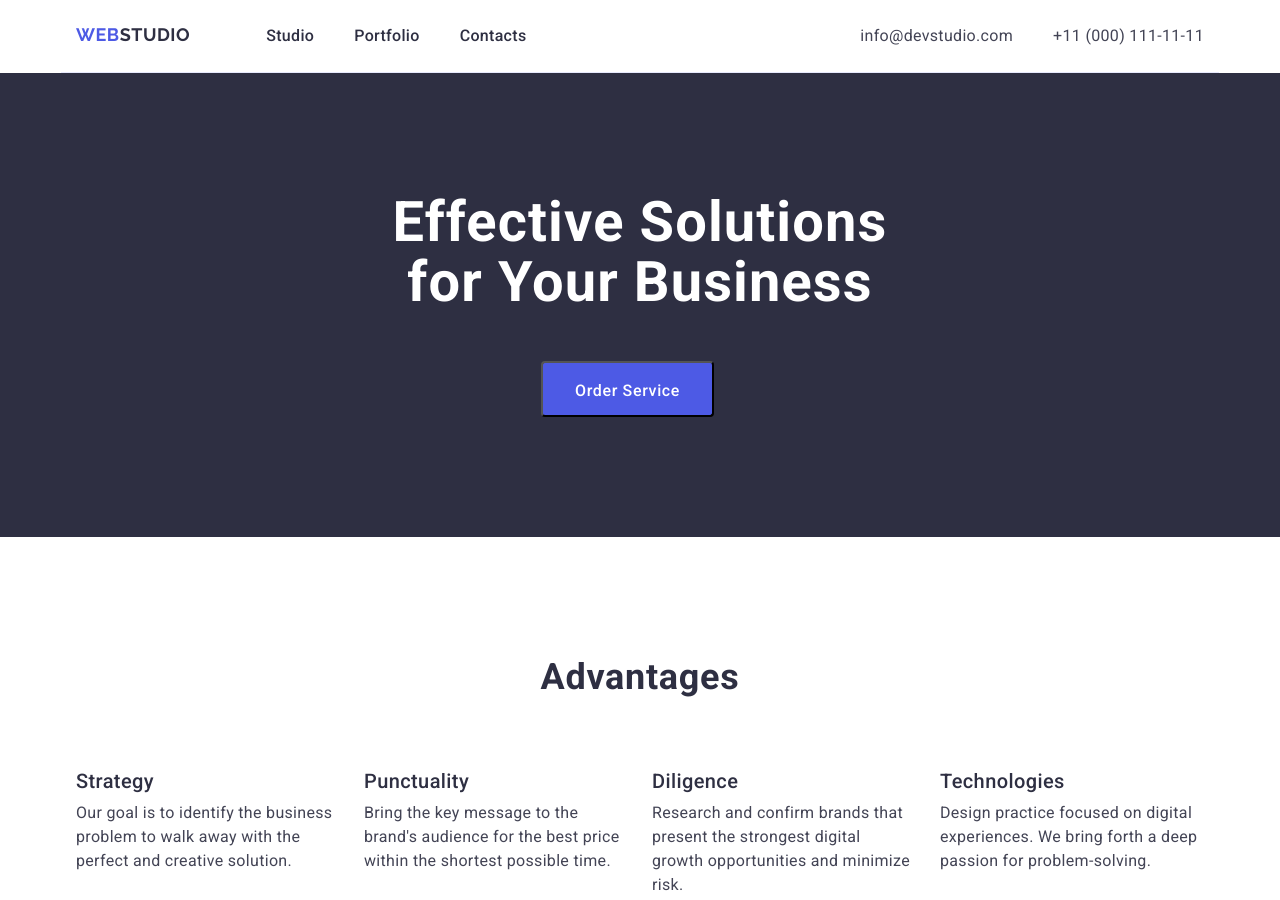
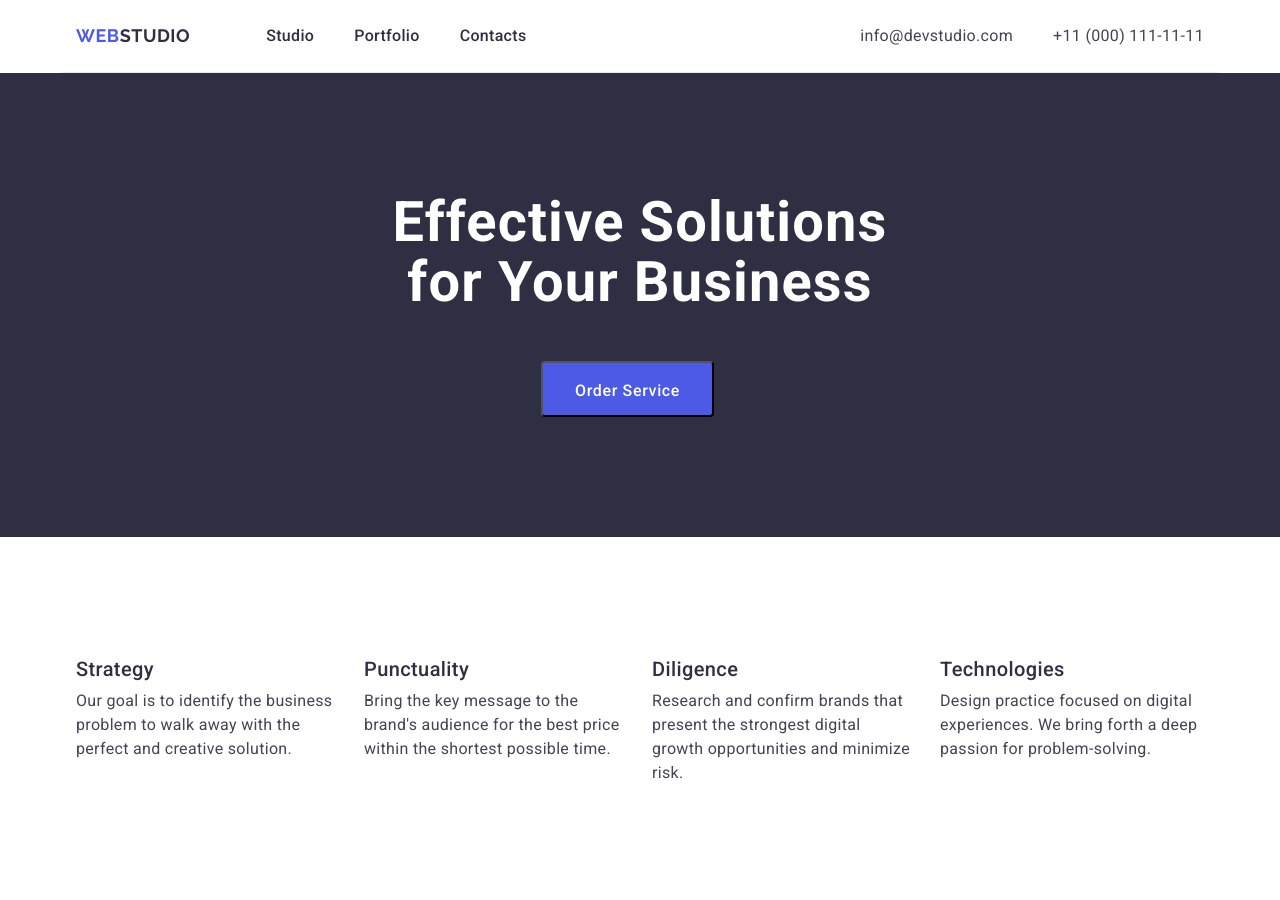
Before and after one commit to Maks-Onyshchenko13051927101261/goit-markup-hw-03, a plain HTML site: page index.html in a window 1280 px wide. Shown: the top 900 px of the page. Drawn offline with nearby package versions, Linux system fonts and the light colour scheme.

Commit message:
add index file

```diff
--- a/css/index.css
+++ b/css/index.css
@@ -44,19 +44,18 @@ button {
   padding-bottom: 120px;
 }
 /*================HEDER================*/
-.main-heder .conteiner{
+.heder-container {
   background: #fff;
   display: flex;
   justify-content: space-between;
-    padding-top: 24px;
-    padding-bottom: 24px;
   border-bottom: 1px solid #e7e9fc;
 }
 .page-navigation {
   display: flex;
+  align-items: center;
 }
 .page-navigation .menu-logo {
-    font-family: "Raleway", sans-serif;
+  font-family: 'Raleway', sans-serif;
   font-weight: 700;
   font-size: 18px;
   line-height: 1.17;
@@ -66,13 +65,13 @@ button {
   margin-right: 76px;
 }
 .accent-header {
-    font-family: "Raleway", sans-serif;
+  font-family: 'Raleway', sans-serif;
   font-weight: 700;
   font-size: 18px;
   line-height: 1.17;
   letter-spacing: 0.03em;
   text-transform: uppercase;
-    color: #2e2f42
+  color: #2e2f42;
 }
 .page-navigation .page-menu {
   display: flex;
@@ -88,6 +87,8 @@ button {
   line-height: 1.5;
   letter-spacing: 0.02em;
   color: #2e2f42;
+  padding-top: 24px;
+  padding-bottom: 24px;
 }
 .conteiner .adress-info {
   display: flex;
@@ -100,6 +101,8 @@ button {
   letter-spacing: 0.02em;
   font-style: normal;
   color: #434455;
+  padding-top: 24px;
+  padding-bottom: 24px;
 }
 .contacts-info .contacts-link:hover,
 .contacts-info .contacts-link:focus {
@@ -140,7 +143,7 @@ button {
 }
 .service-solutions .service-button:hover,
 .service-solutions .service-button:focus {
-    background-color: #404BBF
+  background-color: #404bbf;
 }
 /*================ADVANTAGES================*/
 .advantages-title {
@@ -152,12 +155,25 @@ button {
   color: #2e2f42;
   margin-bottom: 72px;
 }
+.visually-hidden {
+  position: absolute;
+  width: 1px;
+  height: 1px;
+  margin: -1px;
+  border: 0;
+  padding: 0;
+
+  white-space: nowrap;
+  clip-path: inset(100%);
+  clip: rect(0 0 0 0);
+  overflow: hidden;
+}
 .advantages-list {
   display: flex;
   gap: 24px;
 }
 .advantages-list-item {
-    width: calc((100% - 72px)/4);
+  width: calc((100% - 72px) / 4);
 }
 .advantages-list-title {
   font-weight: 500;
@@ -192,7 +208,7 @@ button {
   display: flex;
   gap: 24px;
 }
-.team-list-item{
+.team-list-item {
   border-radius: 0 0 4px 4px;
   padding: 0px 0px 32px 0px;
   width: 264px;
@@ -249,7 +265,6 @@ button {
   line-height: 1.5;
   letter-spacing: 0.02em;
   color: #434455;
-
 }
 .portfolio-title-text {
   border-bottom: 1px solid #e7e9fc;
@@ -265,10 +280,9 @@ button {
   margin-left: auto;
   margin-right: auto;
   background: #2e2f42;
-
 }
 .footer-logo {
-    font-family: "Raleway", sans-serif;
+  font-family: 'Raleway', sans-serif;
   font-weight: 700;
   font-size: 18px;
   line-height: 1.17;
@@ -286,7 +300,7 @@ button {
   width: 264px;
 }
 .accent-footer {
-    font-family: "Raleway", sans-serif;
+  font-family: 'Raleway', sans-serif;
   font-weight: 700;
   font-size: 18px;
   line-height: 1.17;
--- a/index.html
+++ b/index.html
@@ -15,7 +15,7 @@
     <body>
         <!--================HEDER================-->
         <header class="main-heder">
-            <div class="conteiner">
+            <div class="conteiner heder-container">
                 <nav class="page-navigation">
                     <a class="menu-logo" href="./index.html">Web<span class="accent-header">Studio</span></a>
                     <ul class="page-menu">
@@ -45,7 +45,7 @@
             <!--================ADVANTAGES================-->
             <section class="section">
                 <div class="conteiner">
-                    <h2 class="advantages-title">Advantages</h2>
+                    <h2 class="advantages-title visually-hidden">Advantages</h2>
                     <ul class="advantages-list">
                         <li class="advantages-list-item">
                             <h3 class="advantages-list-title">Strategy</h3>
```
Lines whose indentation alone changed are shown as unchanged.
